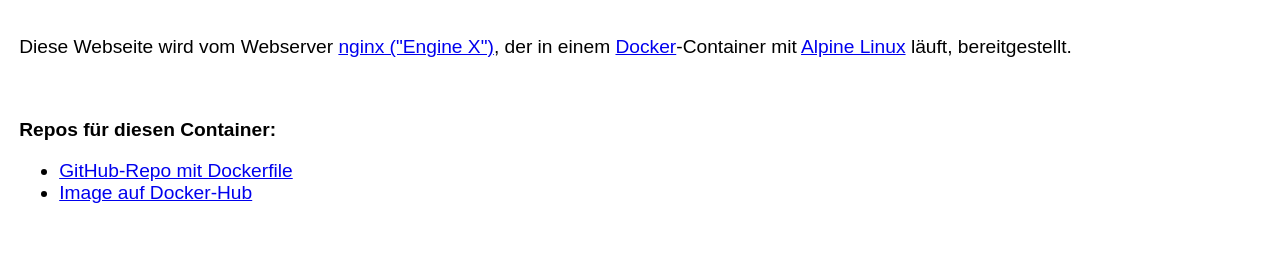
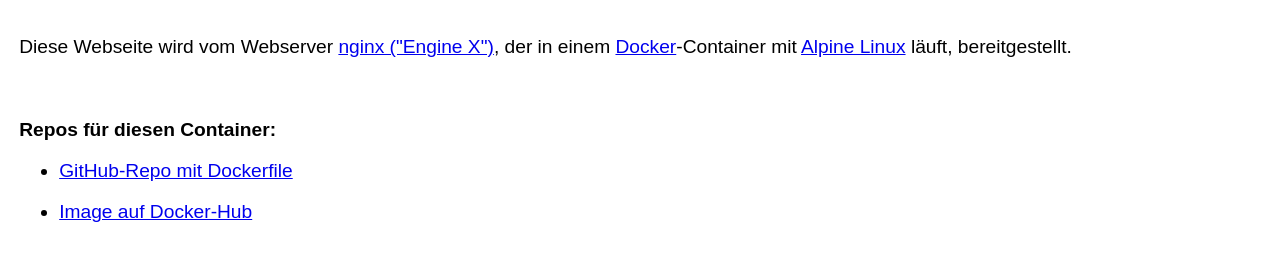
Before and after one commit to MDecker-MobileComputing/docker_nginx4html, a plain HTML site: page docs/index.html in a window 1280 px wide. Shown: the part 91-352 px from the top of the page. Drawn offline with Linux system fonts and the light colour scheme.

```diff
--- a/docs/MeinStylesheet.css
+++ b/docs/MeinStylesheet.css
@@ -12,3 +12,7 @@ h1 {
 .fett {
     font-weight: bold;
 }
+
+li {
+    margin-bottom: 1em;
+}
```
Also changed, not shown: docs/index.html (+4 -2 lines), 1 other file.
